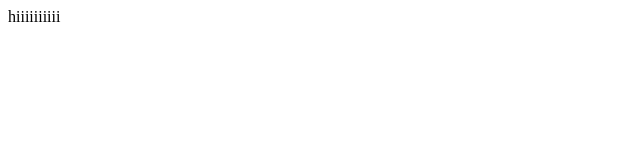
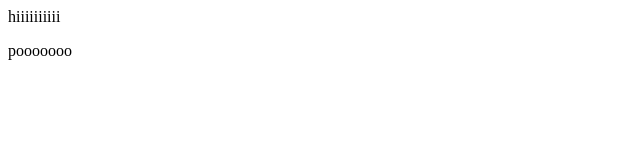
Before and after one commit to shubham-demo-project/localrepo, a plain HTML site: page index.html in a window 1280 px wide. Shown: the full height of the page, 0-640 px from the left. Drawn offline with Linux system fonts and the light colour scheme.

Commit message:
new pooo

```diff
--- a/index.html
+++ b/index.html
@@ -1 +1,2 @@
 <P>hiiiiiiiiii</P>
+<p>pooooooo</p>
```
